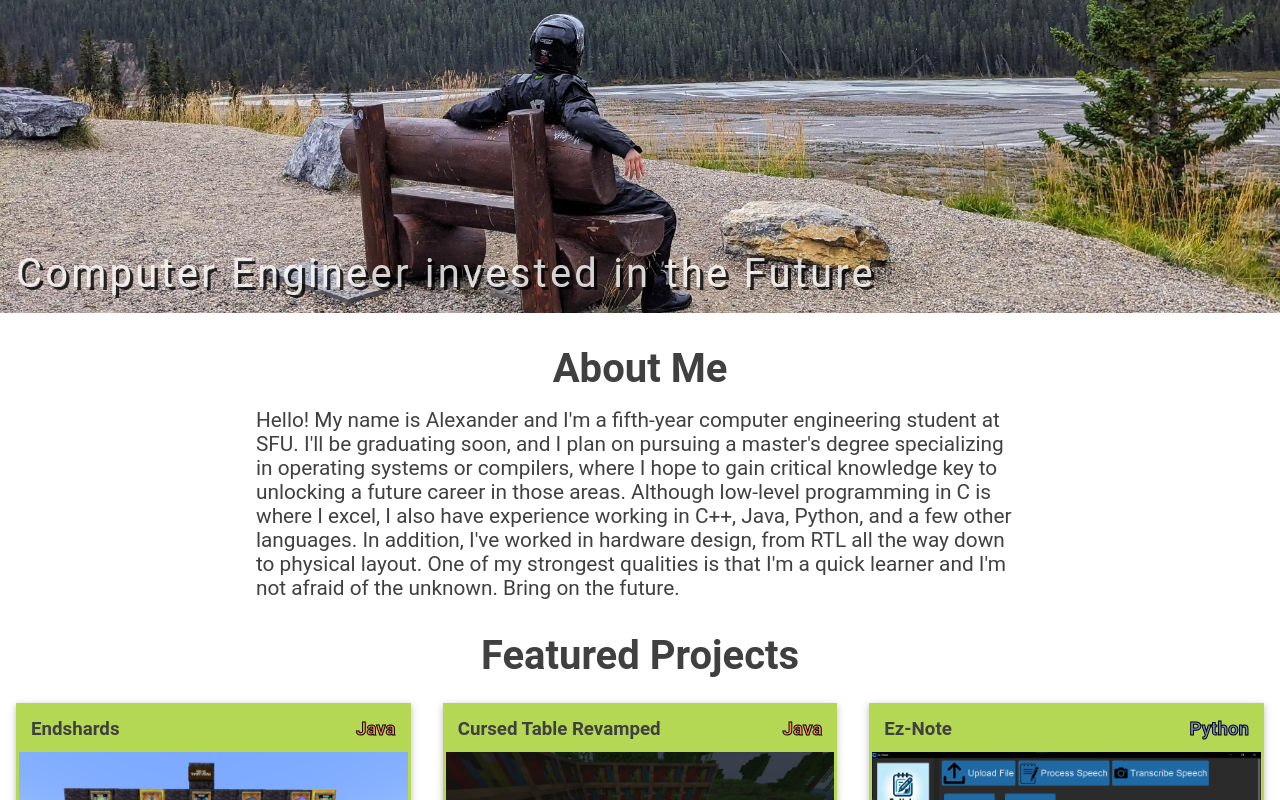
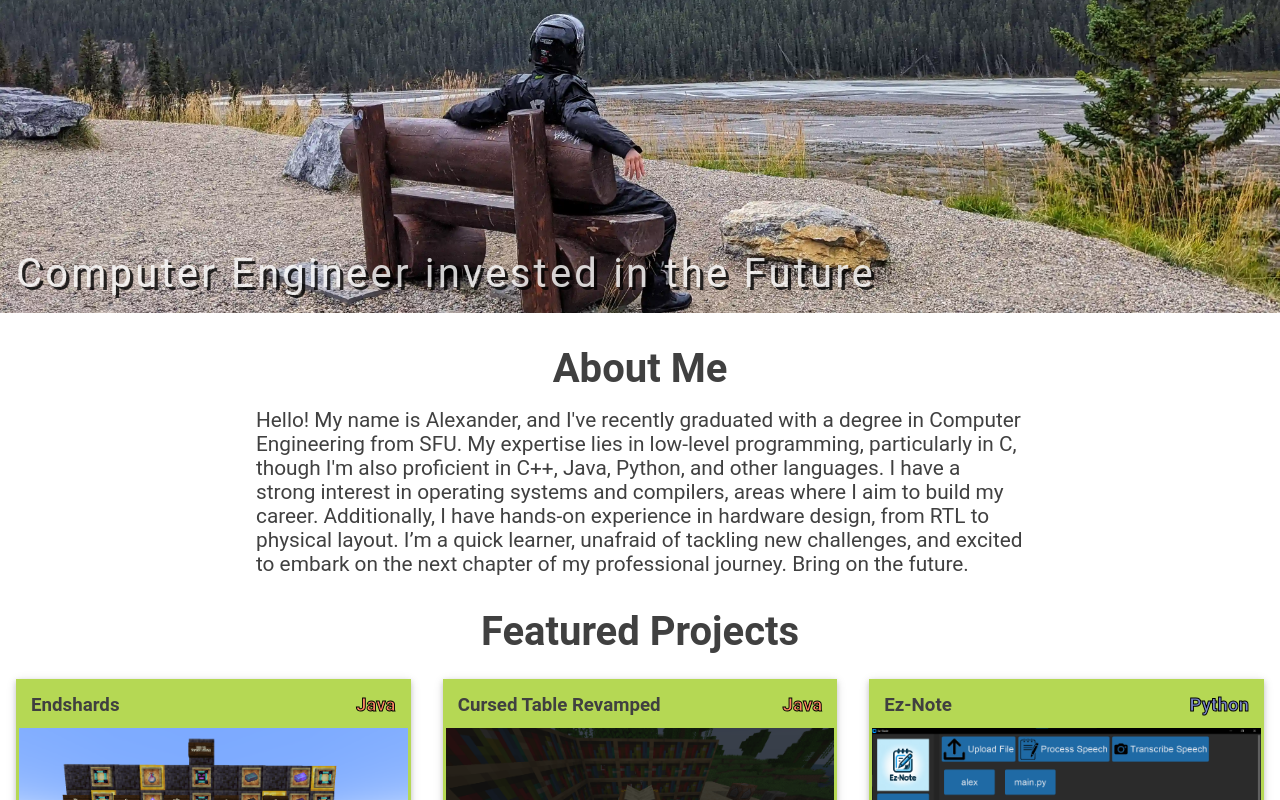
Before and after one commit to amot-dev/amot-dev, a website: page index.html in a window 1280 px wide. Shown: the part 487-1287 px from the top of the page. Drawn offline with nearby package versions, Linux system fonts and the light colour scheme.

Commit message:
Update about section to include me graduating

```diff
--- a/index.html
+++ b/index.html
@@ -31,7 +31,7 @@
 			<h2 class="section-title">About Me</h2>
 			<p class="text">
 
-			Hello! My name is Alexander and I'm a fifth-year computer engineering student at SFU. I'll be graduating soon, and I plan on pursuing a master's degree specializing in operating systems or compilers, where I hope to gain critical knowledge key to unlocking a future career in those areas. Although low-level programming in C is where I excel, I also have experience working in C++, Java, Python, and a few other languages. In addition, I've worked in hardware design, from RTL all the way down to physical layout. One of my strongest qualities is that I'm a quick learner and I'm not afraid of the unknown. Bring on the future.
+			Hello! My name is Alexander, and I've recently graduated with a degree in Computer Engineering from SFU. My expertise lies in low-level programming, particularly in C, though I'm also proficient in C++, Java, Python, and other languages. I have a strong interest in operating systems and compilers, areas where I aim to build my career. Additionally, I have hands-on experience in hardware design, from RTL to physical layout. I’m a quick learner, unafraid of tackling new challenges, and excited to embark on the next chapter of my professional journey. Bring on the future.
 
 			</p>
 		</section>
```
